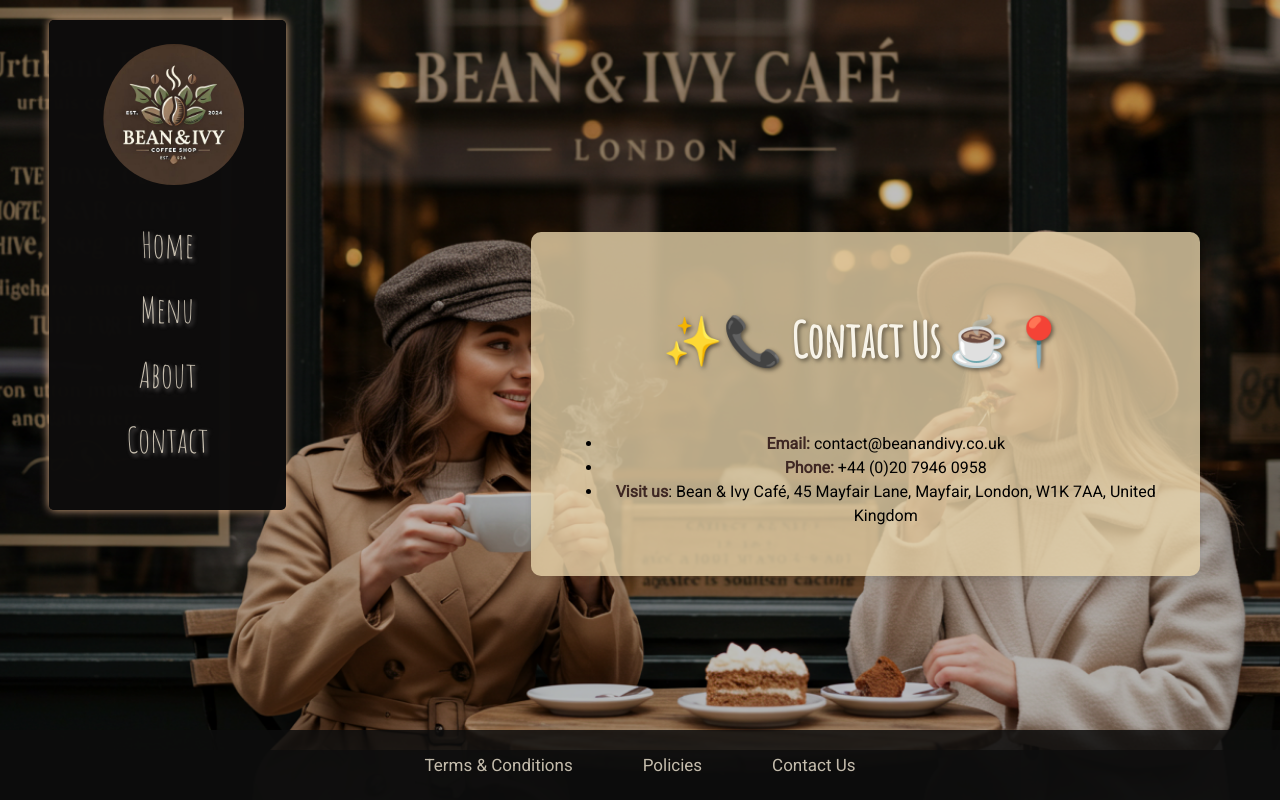
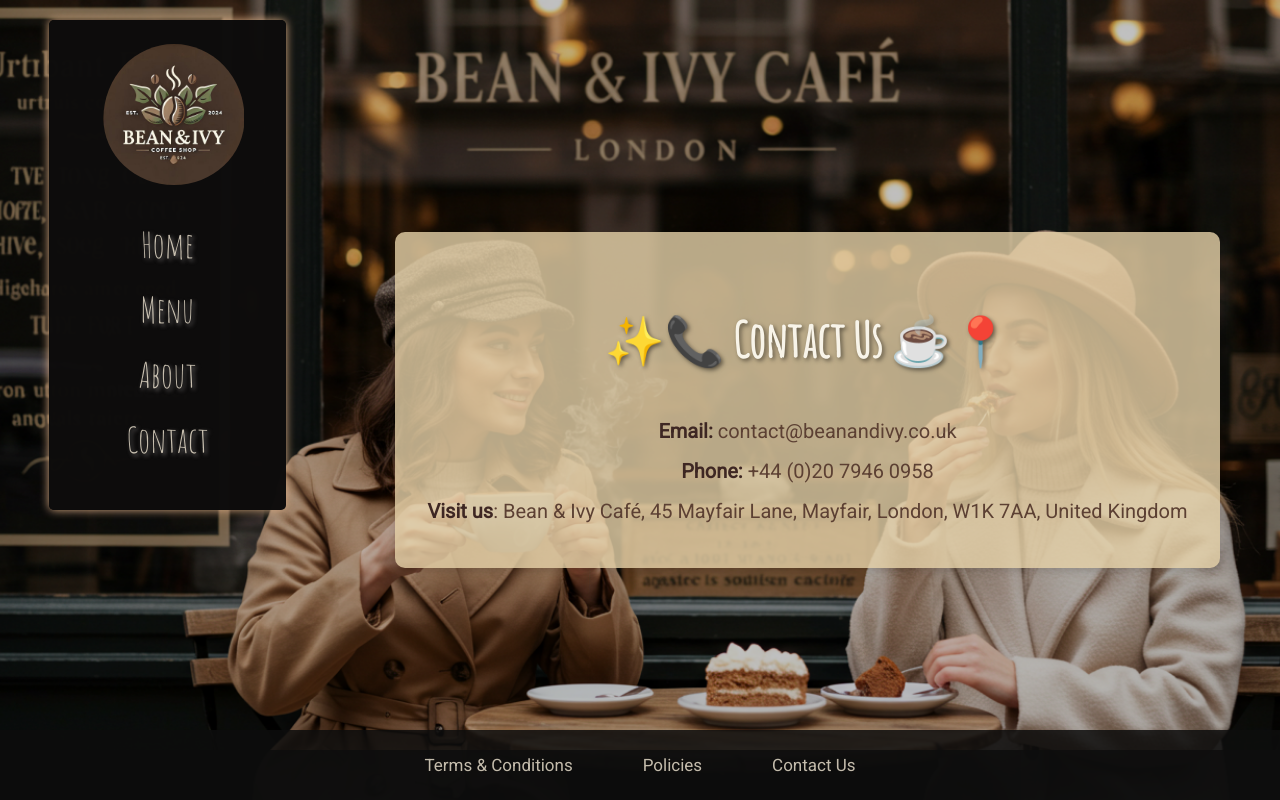
Before and after one commit to Wolfgang2025/BeanIvyCafeApp, a React (Create React App) app: page /contact in a window 1280 px wide. Built offline with nearby package versions, Linux system fonts and the light colour scheme; a web font is replaced by a local one.

Commit message:
updated contact page styling to align with other pages

```diff
--- a/src/pages2/Contact.jsx
+++ b/src/pages2/Contact.jsx
@@ -1,9 +1,10 @@
 import React from "react";
+import "../styles2/Contact.css";
 
 const Contact = () => {
   return (
-    <div className="contactContainer">
-      <div className="about-us">
+    // <div className="contactContainer">
+    <div className="contact-box">
       <h2 className="cursive-heading">✨📞 Contact Us ☕📍</h2>
       <ul className="contact-list">
         <li>
@@ -13,12 +14,12 @@
           <strong>Phone:</strong> +44 (0)20 7946 0958
         </li>
         <li>
-            <strong>Visit us</strong>: Bean & Ivy Café, 45 Mayfair Lane,
-            Mayfair, London, W1K 7AA, United Kingdom
+          <strong>Visit us</strong>: Bean & Ivy Café, 45 Mayfair Lane, Mayfair,
+          London, W1K 7AA, United Kingdom
         </li>
       </ul>
     </div>
-    </div>
+    // </div>
   );
 };
 
--- /dev/null
+++ b/src/styles2/Contact.css
@@ -0,0 +1,29 @@
+.contact-box {
+  display: flex;
+  flex-direction: column;
+  justify-content: center; /* Center vertically */
+  align-items: center; /* Center horizontally */
+  margin: 2rem auto; /* Center the block and add some margin */
+  max-width: 85%; /* Use percentage for responsiveness */
+  /* Remove the bottom, left, and transform properties */
+  background-color: rgba(230, 210, 169, 0.8);
+  padding: 2rem;
+  border-radius: 10px;
+  box-shadow: 0 4px 6px rgba(0, 0, 0, 0.1);
+  line-height: 1.5;
+  text-align: center;
+}
+
+.contact-list {
+  list-style: none; /* Removes bullet points */
+  padding: 0; /* Removes default padding */
+  margin: 0; /* Removes default margin */
+}
+
+.contact-list li {
+  font-size: 20px; /* Increases font size */
+  font-weight: 500; /* Slightly bolder for better readability */
+  margin-bottom: 10px; /* Adds spacing between list items */
+  color: #5c4033; /* Deep mocha brown for warm readability */
+  font-family: "Roboto", sans-serif; /* Keeps consistency */
+}
```
Lines whose indentation alone changed are shown as unchanged.
